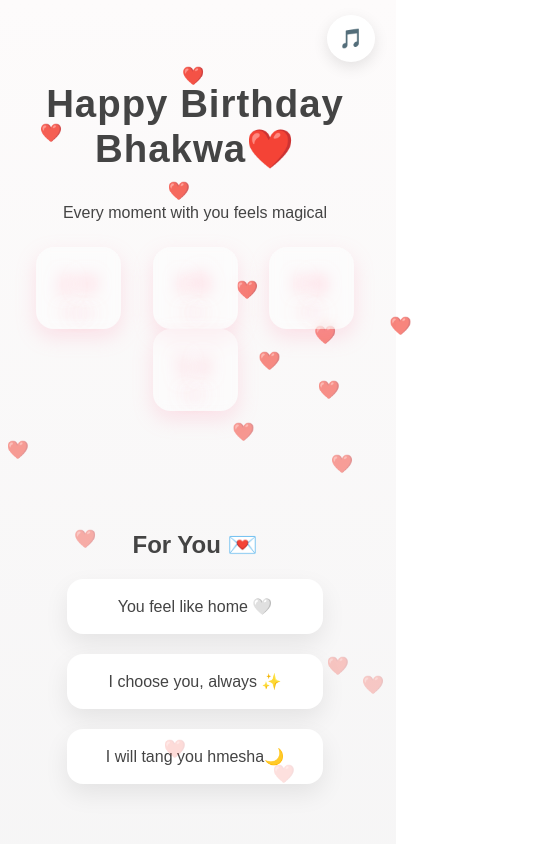
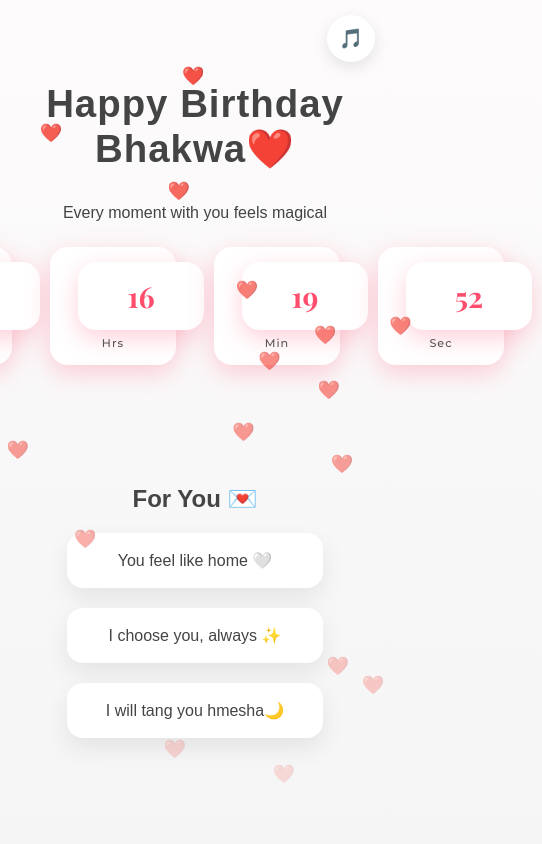
Before and after one commit to ankita16aru/birthday_site, a plain HTML site: page index.html in a window 390 px wide. Shown: the top 844 px of the page, 542 px wide, since content can reach past the window. Drawn offline with nearby package versions, Linux system fonts and the light colour scheme.

Commit message:
changed features

```diff
--- a/script.js
+++ b/script.js
@@ -11,10 +11,10 @@ setInterval(() => {
   const s = Math.floor((diff / 1000) % 60);
 
  document.getElementById("countdown").innerHTML = `
-  <span>${d}<small>Days</small></span>
-  <span>${h}<small>Hrs</small></span>
-  <span>${m}<small>Min</small></span>
-  <span>${s}<small>Sec</small></span>
+  <span class="time-box"><span class="time">${d}</span><small>Days</small></span>
+  <span class="time-box"><span class="time">${h}</span><small>Hrs</small></span>
+  <span class="time-box"><span class="time">${m}</span><small>Min</small></span>
+  <span class="time-box"><span class="time">${s}</span><small>Sec</small></span>
 `;
 }, 1000);
 
--- a/style.css
+++ b/style.css
@@ -18,53 +18,56 @@ section {
 
 #countdown {
   margin-top: 25px;
+  display: flex;
+  justify-content: center;
+  gap: 18px;
+}
+
+/* BOX STYLE (RED GLOW EFFECT) */
+.time-box {
+  padding: 16px 20px;
+  border-radius: 20px;
+  background: #fff;
+  box-shadow: 0 8px 25px rgba(255, 120, 150, 0.35);
+  min-width: 90px;
+}
+
+/* CLEAR TEXT (NO BLUR) */
+.time {
+  display: block;
   font-family: 'Playfair Display', serif;
-  font-size: 3rem;
+  font-size: 2.4rem;
   font-weight: 700;
-  letter-spacing: 4px;
-  background: linear-gradient(90deg, #ff758f, #ffb347, #ffdde1);
- background-clip: text;
-  -webkit-background-clip: text;
-  -webkit-text-fill-color: transparent;
-  animation: glow 2s ease-in-out infinite alternate;
-}
-#countdown span {
-  display: inline-block;
-  box-shadow: 0 8px 20px rgba(255, 150, 180, 0.25);
-  margin: 0 10px;
-  padding: 15px 18px;
-  border-radius: 18px;
-  background: rgba(255,255,255,0.35);
-  backdrop-filter: blur(6px);
-  min-width: 90px;
+  color: #ff4d6d;   /* solid sharp color */
+  text-shadow: none;
 }
 
 #countdown small {
   display: block;
+  margin-top: 6px;
   font-family: 'Montserrat', sans-serif;
   font-size: 0.7rem;
   letter-spacing: 1px;
   color: #555;
-  margin-top: 5px;
 }
-@media (max-width: 768px) {
-  #countdown {
-    font-size: 2rem;
-  }
-  #countdown span {
-    min-width: 65px;
-    padding: 10px;
-  }
+#countdown span {
+  display: inline-block;
+  box-shadow: 0 8px 25px rgba(255, 120, 150, 0.35);
+  margin: 0 10px;
+  padding: 15px 18px;
+  border-radius: 18px;
+  background: #fff;
+  min-width: 90px;
 }
 
-
-.photo-card {
-  text-align: center;
-  font-size: 0.85rem;
-  color: #777;
-}
-.photo-card p {
-  margin-top: 8px;
+@media (max-width: 768px) {
+  .time {
+    font-size: 1.8rem;
+  }
+  .time-box {
+    min-width: 65px;
+    padding: 12px;
+  }
 }
 
 /* MUSIC BUTTON */
@@ -111,8 +114,8 @@ section {
   height: 220px;
   object-fit: cover;
   border-radius: 20px;
-  padding: 10px;
-  background: white;
+  padding: 0;
+  background: transparent;
   box-shadow: 0 10px 25px rgba(0,0,0,0.15);
   transform: rotate(calc(-3deg + 6deg * var(--r)));
 }
@@ -148,13 +151,24 @@ section {
 
 #letterText {
   display: none;
-  background: #fff;
-  padding: 25px;
-  margin: 25px auto;
+  position: relative;
+  margin: 40px auto;
+  padding: 40px 35px;
   width: 85%;
-  max-width: 420px;
-  border-radius: 20px;
-  line-height: 1.6;
+  max-width: 520px;
+
+  /* pinterest paper look */
+  background: linear-gradient(180deg, #fffaf7, #fff1f4);
+  border-radius: 28px;
+
+  font-family: 'Playfair Display', serif;
+  font-size: 1.05rem;
+  line-height: 1.8;
+  color: #444;
+
+  box-shadow:
+    0 25px 50px rgba(255, 160, 180, 0.25),
+    inset 0 0 0 1px rgba(255, 200, 210, 0.6);
 }
 
 @media (max-width: 768px) {
```
Also changed, not shown: images/pic2.jpeg.
